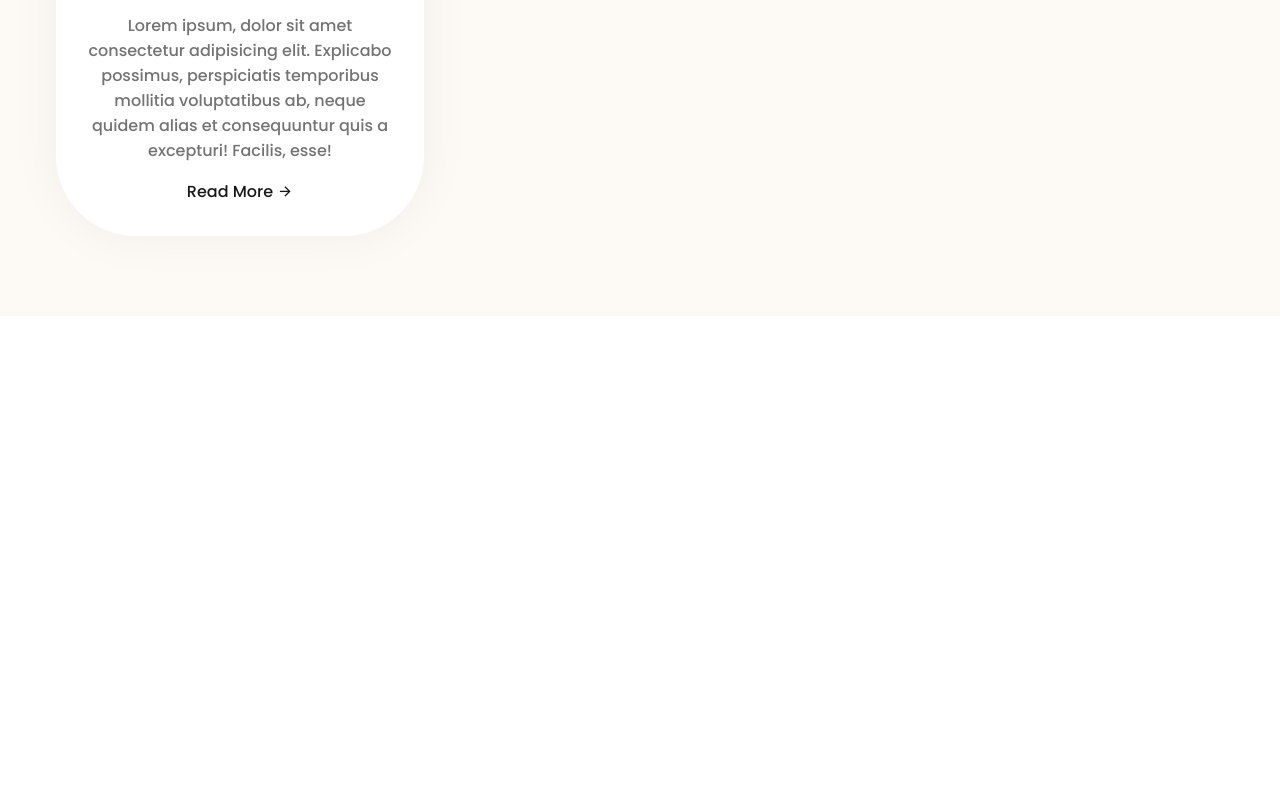
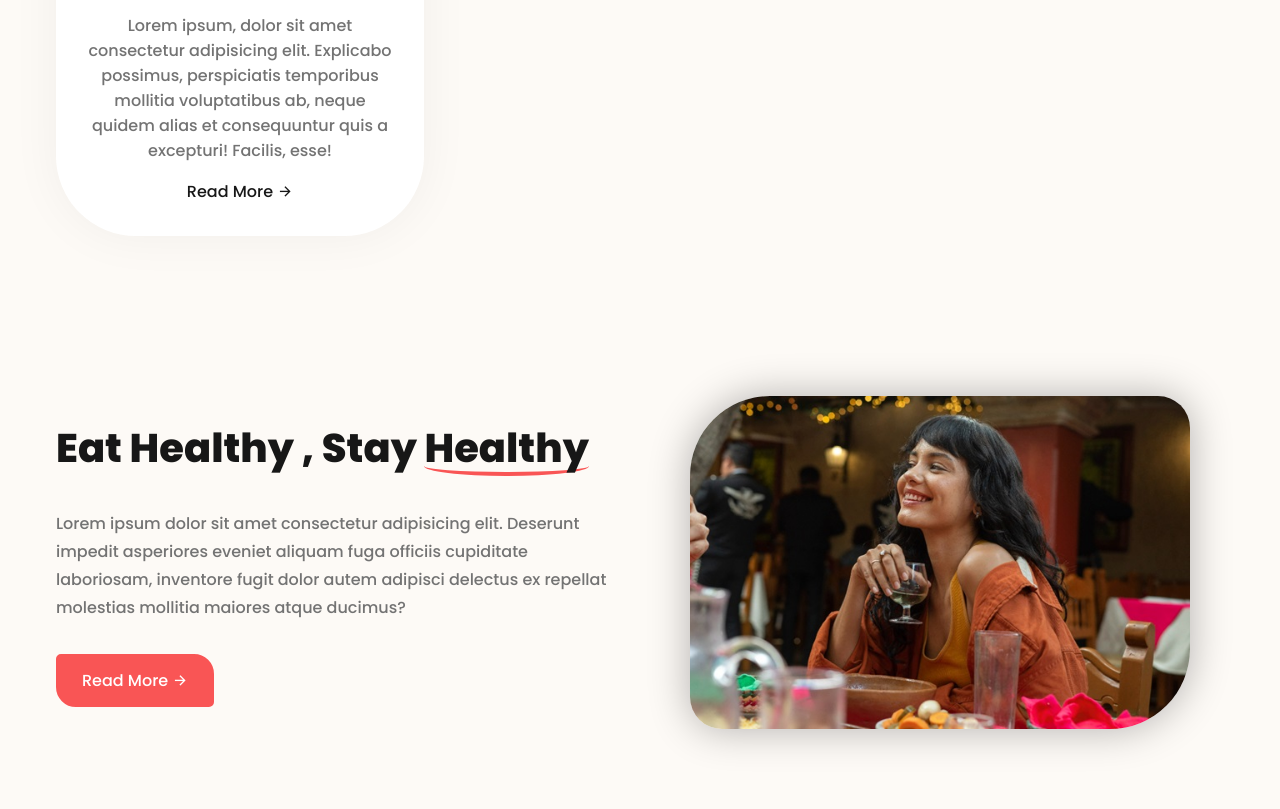
Before and after one commit to Amirhosein-Imani/restaurant-website, a plain HTML site: page index.html in a window 1280 px wide. Shown: the part 2302-3111 px from the top of the page. Before the commit the page ends 2618 px from the top, so only its background shows below. Drawn offline with nearby package versions, Linux system fonts and the light colour scheme.

Commit message:
Work on banner section

```diff
--- a/index.html
+++ b/index.html
@@ -336,6 +336,48 @@
     </section>
 
 
+    <section class="banner" id="cart">
+
+        <div class="section__container banner__container">
+
+            <div class="banner__image">
+
+                <img src="assets/banner.jpg" alt="banner">
+
+            </div>
+
+            <div class="banner__content">
+
+                <h2 class="section__header">
+
+                    Eat Healthy , Stay <span>Healthy</span>
+
+                </h2>
+
+                <p>
+
+                    Lorem ipsum dolor sit amet consectetur adipisicing elit. Deserunt impedit asperiores eveniet aliquam fuga officiis cupiditate laboriosam, inventore fugit dolor autem adipisci delectus ex repellat molestias mollitia maiores atque ducimus?
+
+                </p>
+
+                <div class="banner__btn">
+
+                    <button class="btn">
+
+                        Read More
+                        <span><i class="ri-arrow-right-line"></i></span>
+
+                    </button>
+
+                </div>
+
+            </div>
+
+        </div>
+
+    </section>
+
+
     <script src="https://unpkg.com/scrollreveal"></script>
     <script src="main.js"></script>
 
--- a/main.js
+++ b/main.js
@@ -94,3 +94,30 @@ ScrollReveal().reveal(".service__card" , {
     ...scrollRevealOption , interval: 500 ,
 
 })
+
+
+
+
+ScrollReveal().reveal(".banner__image img" , {
+
+    ...scrollRevealOption , origin: "right" ,
+
+})
+
+ScrollReveal().reveal(".banner__content .section__header" , {
+
+    ...scrollRevealOption , delay: 500 ,
+
+})
+
+ScrollReveal().reveal(".banner__content p" , {
+
+    ...scrollRevealOption , delay: 1000 ,
+
+})
+
+ScrollReveal().reveal(".banner__btn" , {
+
+    ...scrollRevealOption , delay: 1500 ,
+
+})
--- a/style.css
+++ b/style.css
@@ -508,6 +508,37 @@ nav {
     color: var(--primary-color);
 }
 
+/* ---------- BANNER SECTION ---------- */
+
+
+.banner {
+    background-color: var(--extra-light);
+}
+
+.banner__container {
+    display: grid;
+    gap: 2rem;
+    overflow: hidden;
+}
+
+.banner__container img {
+    max-width: 500px;
+    margin-inline: auto;
+    border-radius: 5rem 2rem 5rem 2rem;
+    box-shadow: 0 0 40px rgba(0, 0, 0, 0.3);
+}
+
+.banner__content .section__header {
+    margin-bottom: 2rem;
+}
+
+.banner__content p {
+    margin-bottom: 2rem;
+    font-weight: 500;
+    color: var(--text-light);
+    line-height: 1.75rem;
+}
+
 
 /* ---------- MEDIA QUERIES ---------- */
 
@@ -648,4 +679,17 @@ nav {
         grid-template-columns: repeat(3 , 1fr);
     }
 
+
+    /* ---------- BANNER SECTION ---------- */
+
+
+    .banner__container {
+        grid-template-columns: repeat(2 , 1fr);
+        align-items: center;
+    }
+
+    .banner__content {
+        grid-area: 1/1/2/2;
+    }
+
 }
```
